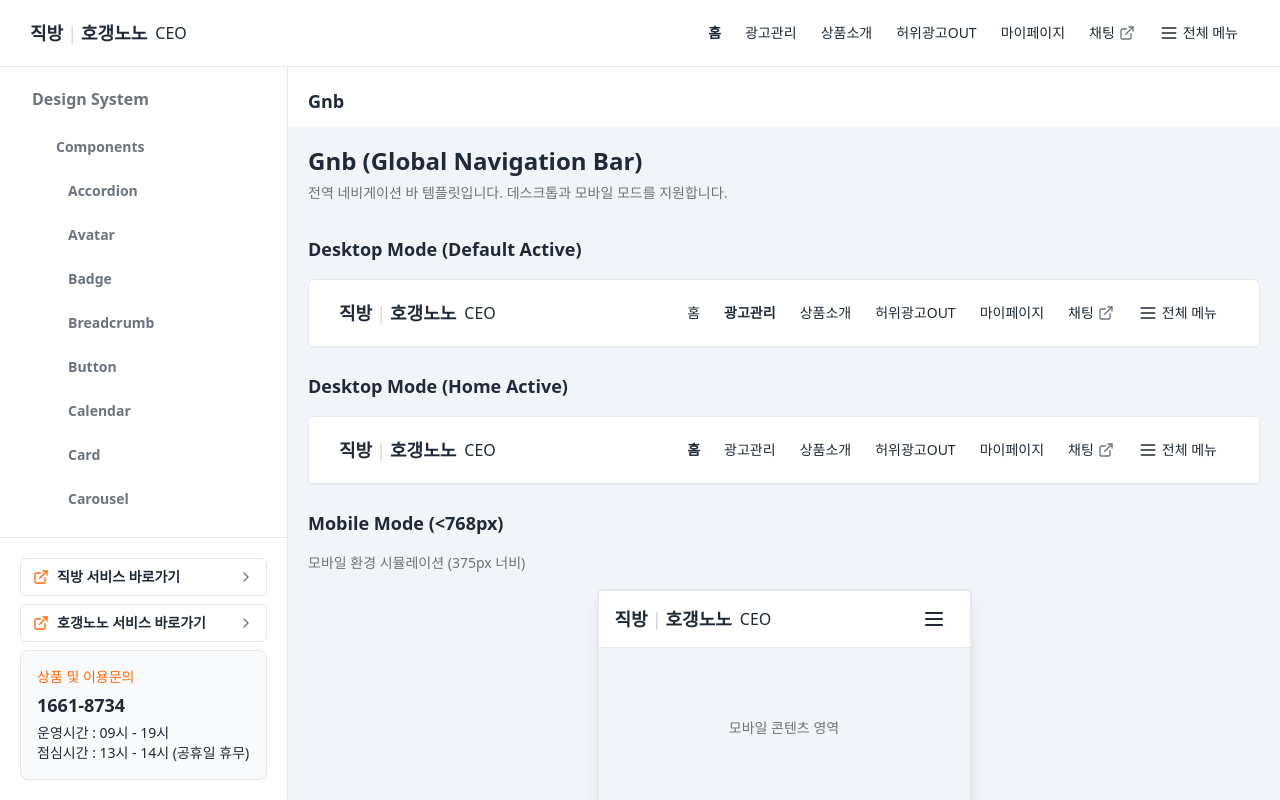
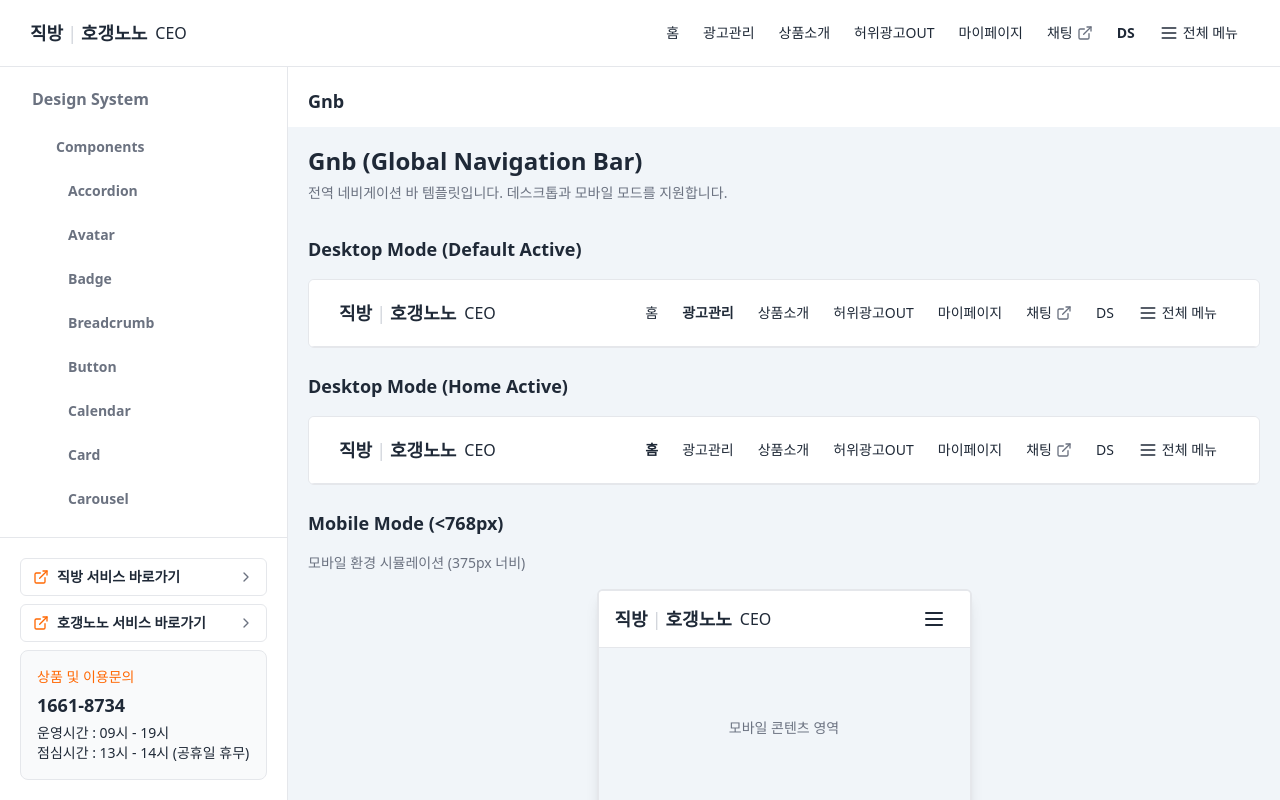
Before and after one commit to elfgee/Ceo, a React (Vite) app: page /design-system/templates/gnb in a window 1280 px wide. Built offline with nearby package versions, Linux system fonts and the light colour scheme.

Commit message:
Add DS menu to global navigation.
Expose the design system in GNB for quick access.

```diff
--- a/src/App.tsx
+++ b/src/App.tsx
@@ -164,7 +164,8 @@ function AppLayout() {
       "/products": "상품소개",
       "/ads": "광고관리",
       "/mypage": "마이페이지",
-      "/fake-ads-out": "허위광고OUT"
+      "/fake-ads-out": "허위광고OUT",
+      "/design-system": "DS"
     }).find(([p]) => p === base)?.[1] ?? "홈";
 
   return (
--- a/src/app/routes/nav.ts
+++ b/src/app/routes/nav.ts
@@ -8,6 +8,7 @@ export const GNB_ROUTES = {
   "상품소개": "/products",
   "마이페이지": "/mypage",
   "허위광고OUT": "/fake-ads-out",
+  "DS": "/design-system",
   [CHAT_GNB_LABEL]: "__external__"
 } as const;
 
--- a/src/app/templates/Gnb.tsx
+++ b/src/app/templates/Gnb.tsx
@@ -7,7 +7,7 @@ import { Separator } from "@/app/components/ui/separator";
 import { Accordion, AccordionContent, AccordionItem, AccordionTrigger } from "@/app/components/ui/accordion";
 import { CHAT_GNB_LABEL } from "@/app/routes/nav";
 
-const DEFAULT_ITEMS = ["홈", "광고관리", "상품소개", "허위광고OUT", "마이페이지", "채팅"] as const;
+const DEFAULT_ITEMS = ["홈", "광고관리", "상품소개", "허위광고OUT", "마이페이지", "채팅", "DS"] as const;
 
 export type GnbMode = "auto" | "desktop" | "mobile";
 
```
